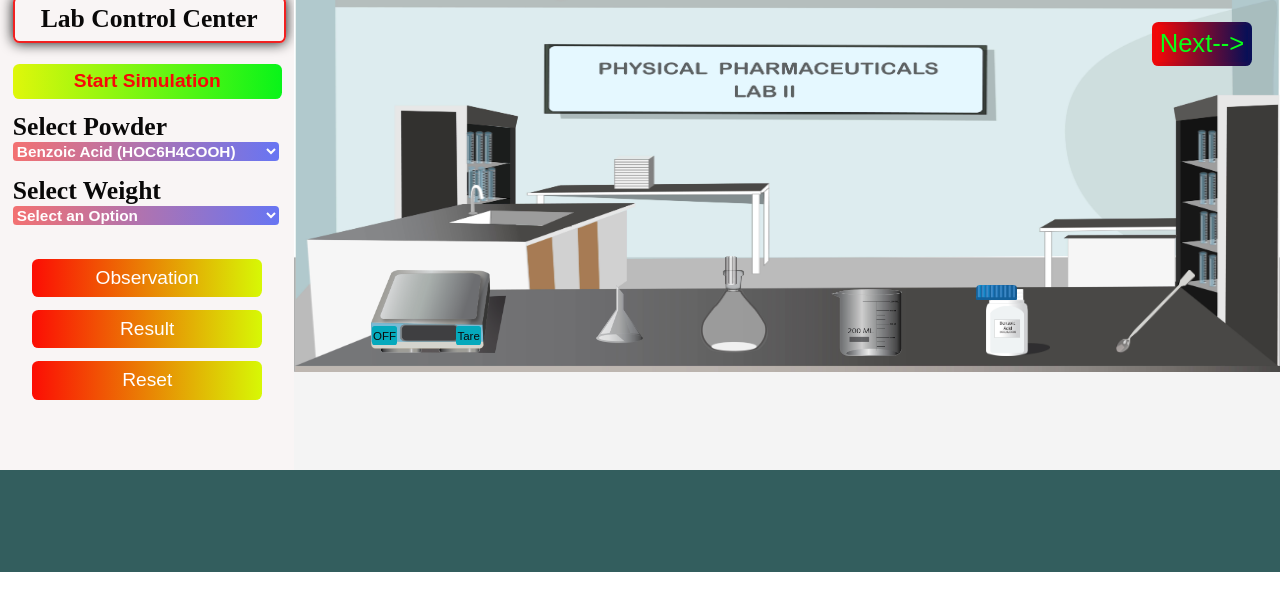
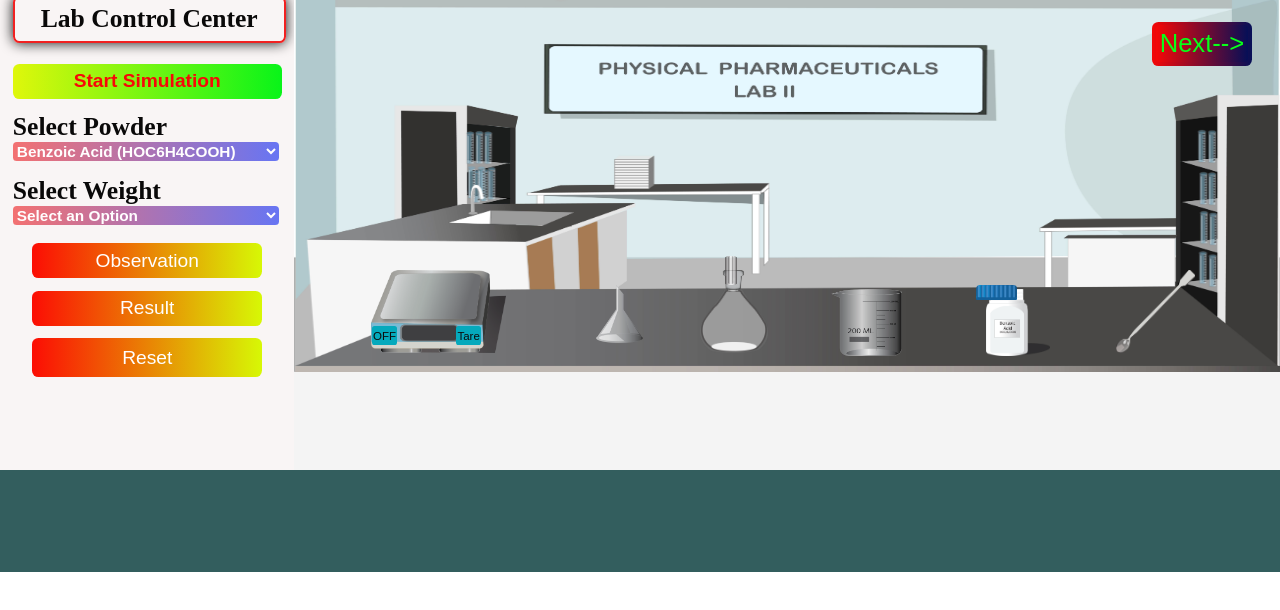
Before and after one commit to virtual-labs/exp-true-density-determination-iitk, a plain HTML site: page experiment/simulation/index.html in a window 1280 px wide. Shown: the part 132-742 px from the top of the page. Drawn offline with Linux system fonts and the light colour scheme.

Commit message:
Update style.css

```diff
--- a/experiment/simulation/style.css
+++ b/experiment/simulation/style.css
@@ -263,7 +263,7 @@ body {
   align-items: center;
   margin-top: 0.5vw;
   width: 21vw;
-  height: 14vw;
+  height: 11vw;
   /* background-color: #f4f4f4; */
 }
 
```
